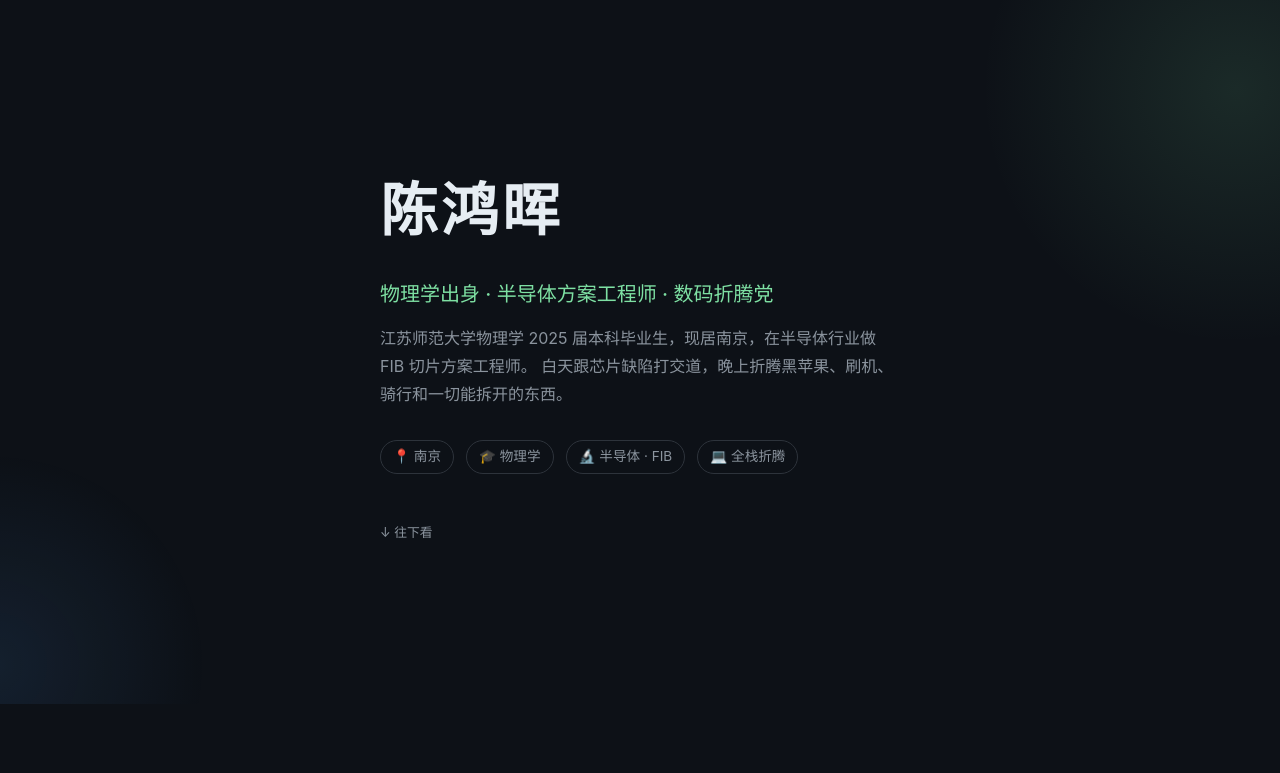
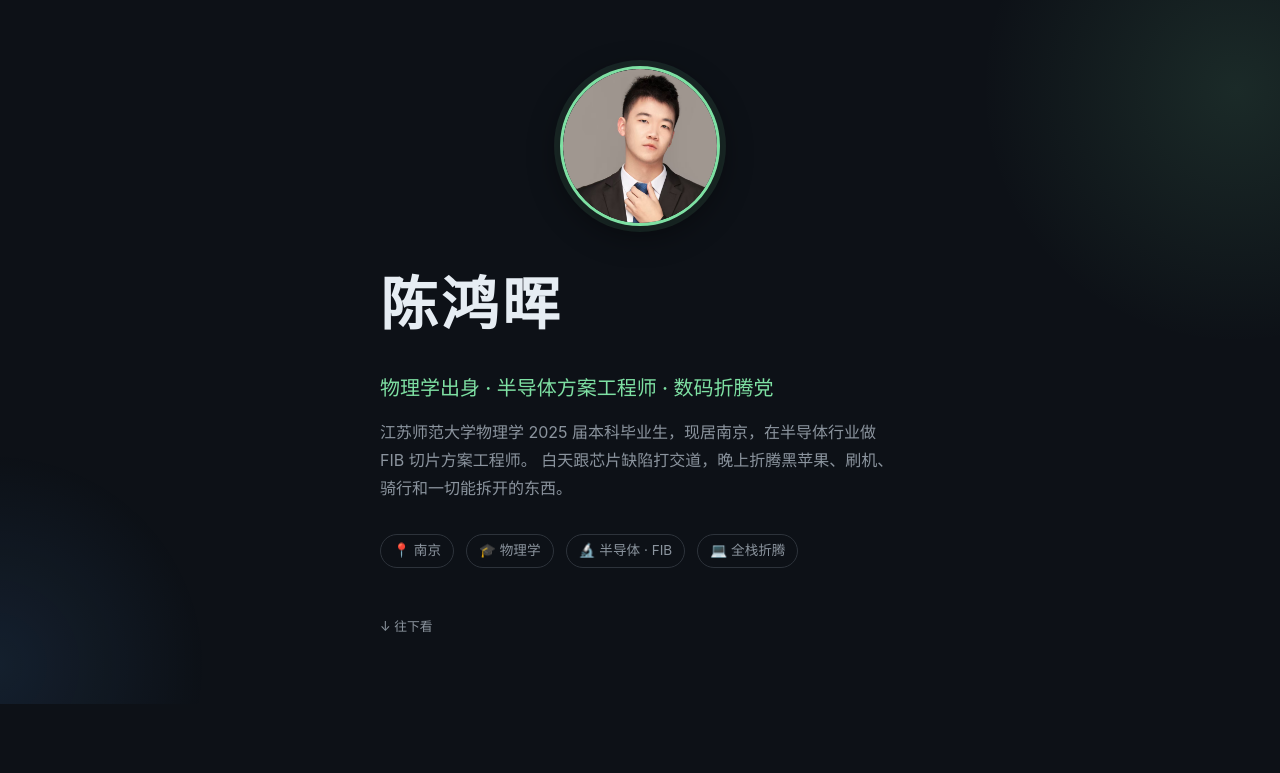
Before and after one commit to Chan314212/homepage, a plain HTML site: page index.html in a window 1280 px wide. Shown: the top 773 px of the page. Drawn offline with Linux system fonts and the light colour scheme.

Commit message:
feat: 添加圆形个人头像

```diff
--- a/index.html
+++ b/index.html
@@ -56,6 +56,24 @@ body {
   font-size: clamp(2.2rem, 6vw, 3.6rem);
   font-weight: 700;
   letter-spacing: .06em;
+}
+.avatar-wrap {
+  width: 160px; height: 160px;
+  margin: 0 auto 28px;
+  position: relative;
+}
+.avatar-wrap img {
+  width: 100%; height: 100%;
+  border-radius: 50%;
+  object-fit: cover;
+  border: 3px solid var(--accent);
+  box-shadow: 0 0 0 6px rgba(126,224,163,.10), 0 8px 32px rgba(0,0,0,.45);
+  display: block;
+  transition: transform .3s ease, box-shadow .3s ease;
+}
+.avatar-wrap:hover img {
+  transform: scale(1.04);
+  box-shadow: 0 0 0 6px rgba(126,224,163,.18), 0 12px 40px rgba(0,0,0,.55);
 }
 .hero .tagline {
   margin-top: 16px;
@@ -175,7 +193,10 @@ footer a:hover { text-decoration: underline; }
 <!-- ================= HERO ================= -->
 <div class="hero">
   <div class="container">
-    <h1>陈鸿晖</h1>
+    <div class="avatar-wrap reveal">
+      <img src="assets/avatar.png" alt="陈鸿晖头像" width="160" height="160">
+    </div>
+    <h1 class="reveal">陈鸿晖</h1>
     <p class="tagline">物理学出身 · 半导体方案工程师 · 数码折腾党</p>
     <p class="sub">
       江苏师范大学物理学 2025 届本科毕业生，现居南京，在半导体行业做 FIB 切片方案工程师。
```
Also changed, not shown: assets/avatar.png (added).
